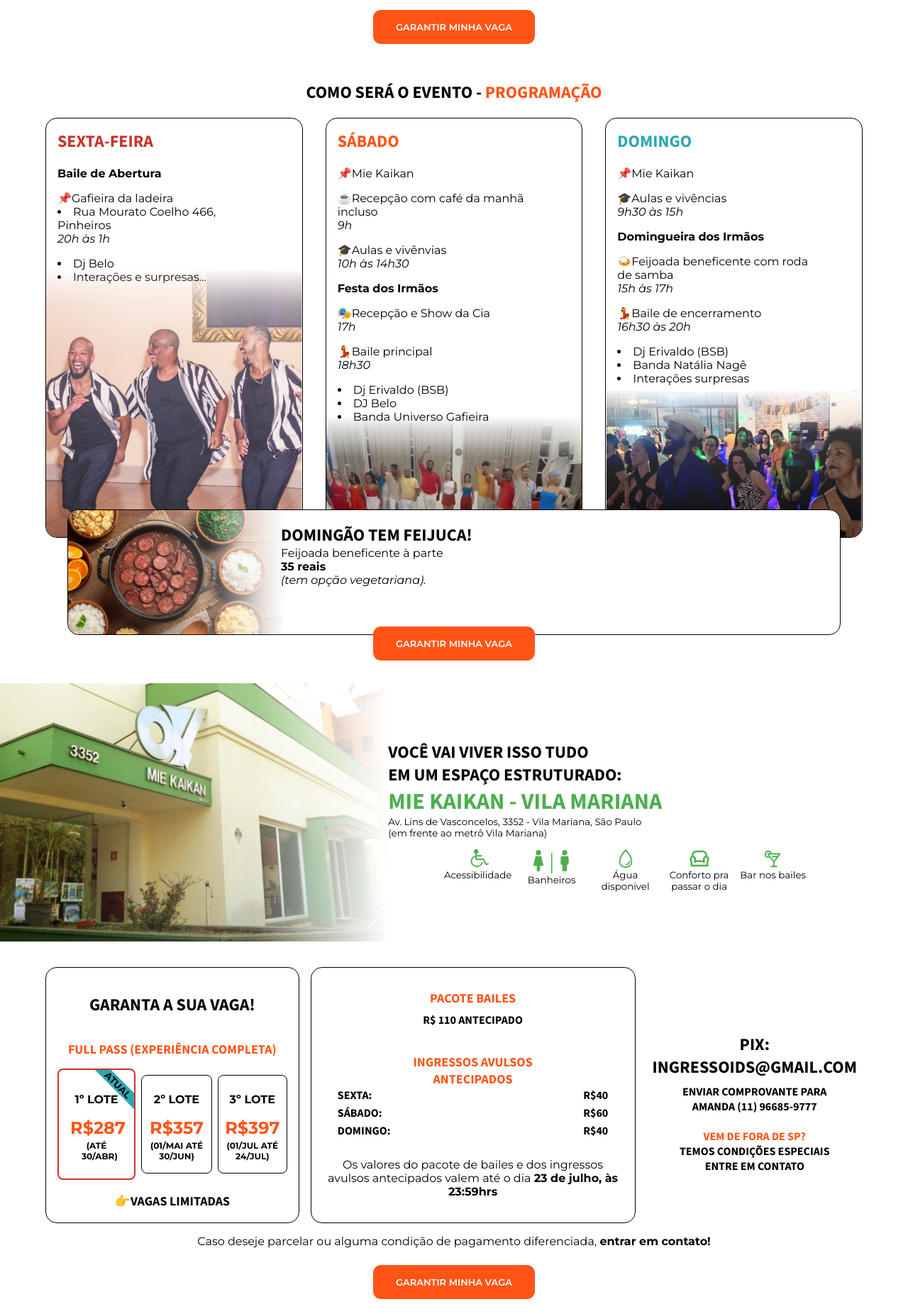
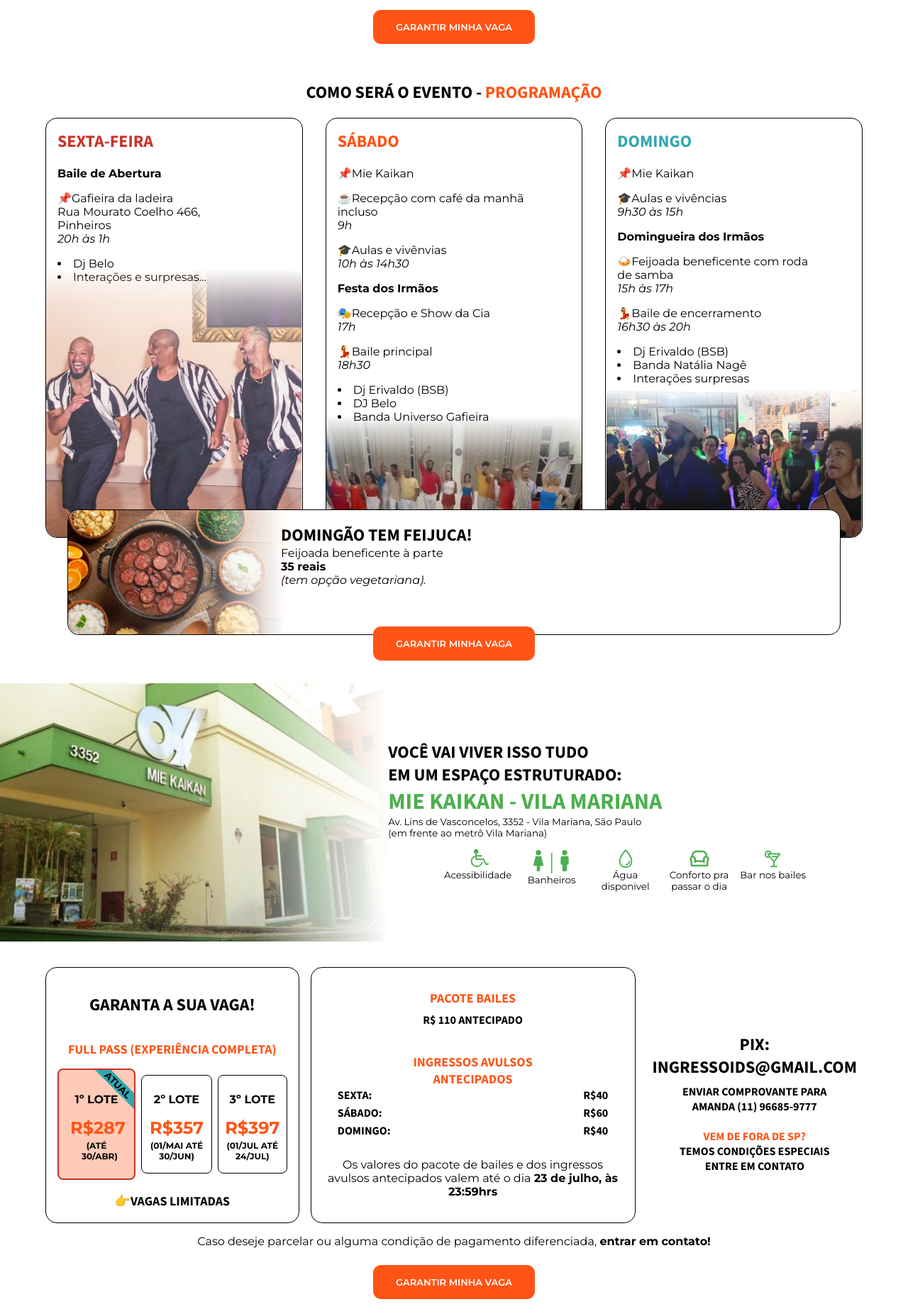
Before and after one commit to Matheus-Rdl/IDS_LandingPage, a React app in the folder frontend/: page / in a window 1280 px wide. Shown: the part 2006-3858 px from the top of the page at 71% size. Built offline with nearby package versions, Linux system fonts and the light colour scheme; the HTML template or start-up script is replaced by a standard one.

Commit message:
Atualizando o site ao todo

```diff
--- a/frontend/src/App.css
+++ b/frontend/src/App.css
@@ -1177,6 +1177,10 @@
 
 }
 
+.money .money-content .money-content-box-bill .money-content-box-bill-price .money-content-box-bill-price-content:nth-child(1) {
+  background-color: rgb(255, 84, 22, 0.3);
+}
+
 .money .money-content .money-content-box-bill .money-content-box-bill-price .money-content-box-bill-price-content p {
   margin-bottom: 0;
 }
--- a/frontend/src/App.jsx
+++ b/frontend/src/App.jsx
@@ -390,9 +390,7 @@
 
             <p>
               &#128204;Gafieira da ladeira<br></br>
-              <ul>
-                <li>Rua Mourato Coelho 466, Pinheiros</li>
-              </ul>
+              Rua Mourato Coelho 466, Pinheiros<br></br>
               <em>20h às 1h</em>
             </p>
 
```
